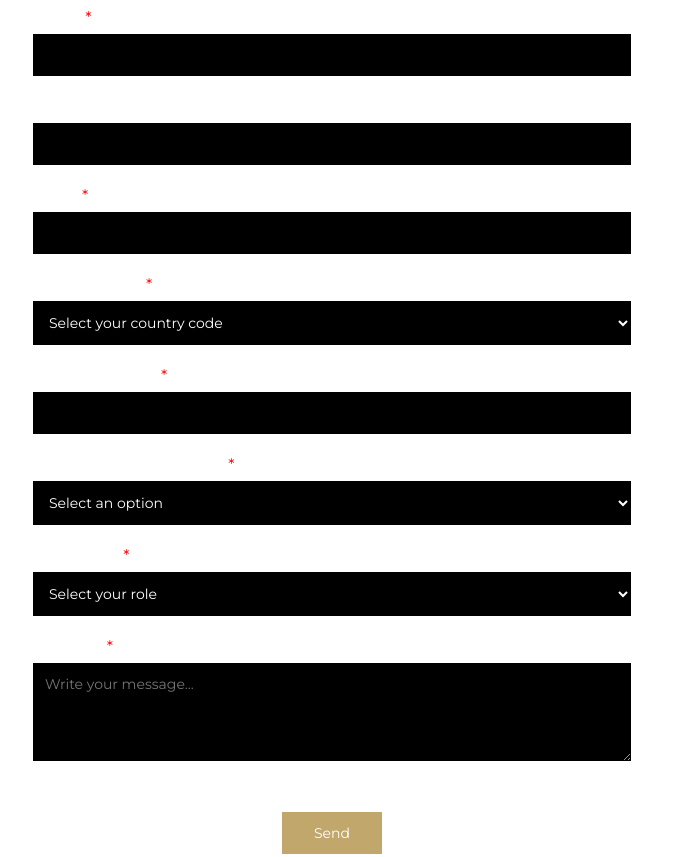
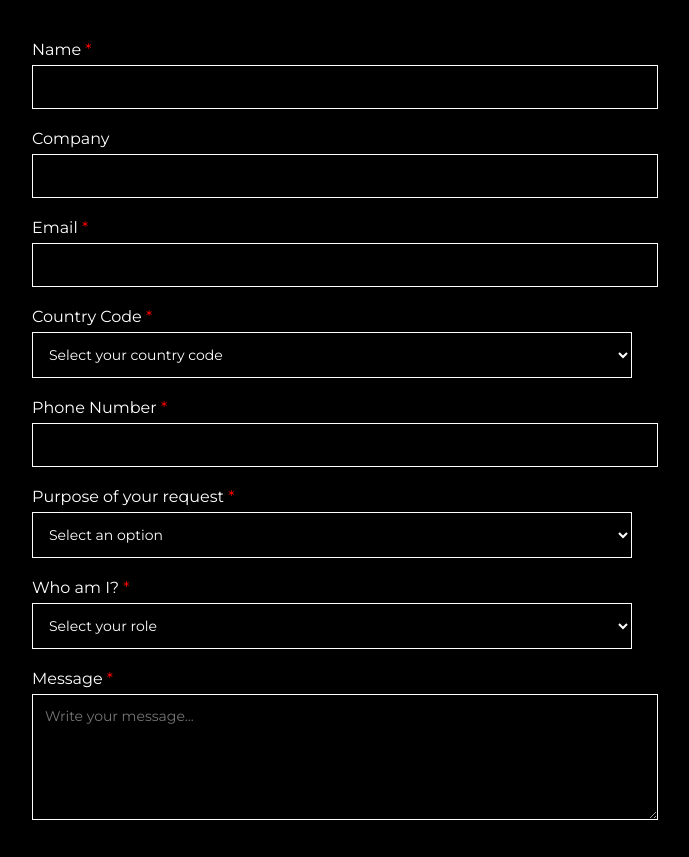
Before and after one commit to luismoreir4/contactus_moreira, a plain HTML site: page index.html in a window 1280 px wide. Shown: the top 857 px of the page, without its empty margins (308-997 px from the left). Drawn offline with Linux system fonts and the light colour scheme.

Commit message:
Update index.html

```diff
--- a/index.html
+++ b/index.html
@@ -1,11 +1,16 @@
-<!-- Link da fonte Montserrat -->
+<!DOCTYPE html>
+<html lang="en">
+<head>
+  <meta charset="UTF-8">
+  <title>Formulário de Contato</title>
   <link href="https://fonts.googleapis.com/css2?family=Montserrat&display=swap" rel="stylesheet">
-
   <style>
     body {
-    background-color: transparent;
+      background-color: black;
       font-family: 'Montserrat', sans-serif;
       color: white;
+      margin: 0;
+      padding: 40px 20px;
     }
 
     form {
@@ -62,6 +67,8 @@
       opacity: 0.9;
     }
   </style>
+</head>
+<body>
 
   <form action="https://formspree.io/f/mgvzwkzy" method="POST">
     <label for="lastname" class="required">Name</label>
@@ -138,3 +145,6 @@
 
     <button type="submit" class="submit-button">Send</button>
   </form>
+
+</body>
+</html>
```
Lines whose indentation alone changed are shown as unchanged.
